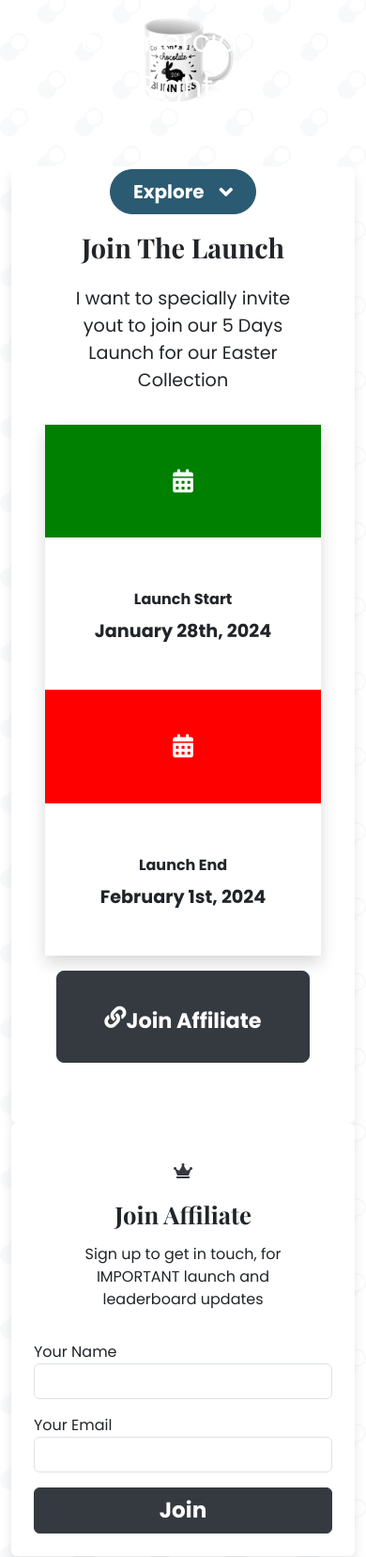
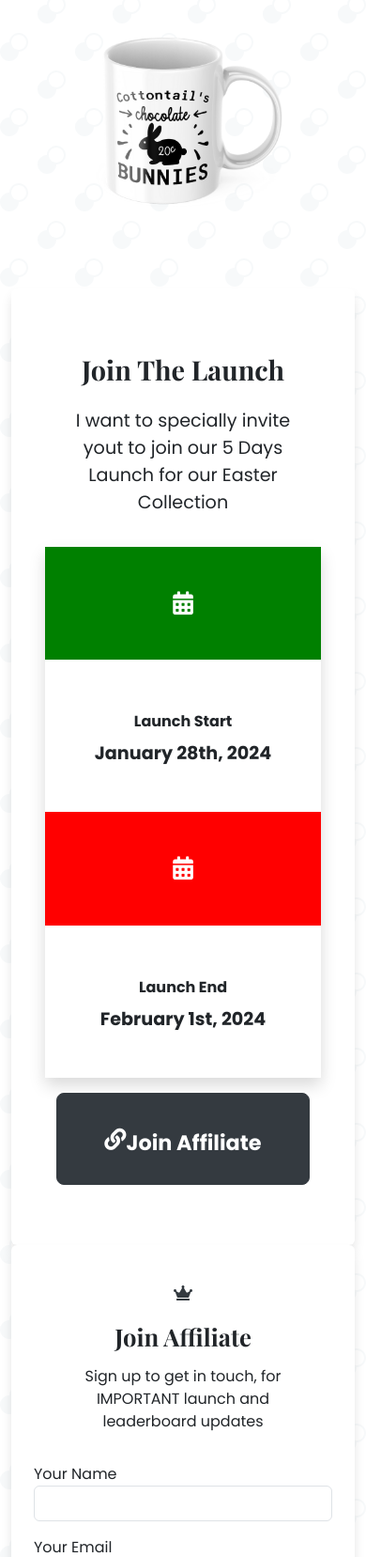
Before and after one commit to mdikavw/jv-easter-salespage, a PHP site: page / in a window 390 px wide. Shown: the part 845-2502 px from the top of the page at 94% size. Run offline with PHP 8.4, Linux system fonts and the light colour scheme; some libraries are stand-ins or nearby versions; some web fonts are replaced.

Commit message:
[FIX] Responsive

```diff
--- a/includes/cards.php
+++ b/includes/cards.php
@@ -1,19 +1,19 @@
 <div id="carouselExampleSlidesOnly" class="carousel slide" data-bs-ride="carousel" data-bs-interval="2000">
     <div class="carousel-inner">
         <div class="carousel-item active">
-            <img src="asset/carousel/1.png" class="d-block w-50 m-auto" alt="..." style="max-width: none">
+            <img src="asset/carousel/1.png"  class="d-block vw-100" style="max-height: 100vh; object-fit: contain;" alt="...">
         </div>
         <div class="carousel-item">
-            <img src="asset/carousel/2.png" class="d-block w-50 m-auto" alt="..." style="max-width: none">
+            <img src="asset/carousel/2.png"  class="d-block vw-100" style="max-height: 100vh; object-fit: contain;" alt="...">
         </div>
         <div class="carousel-item">
-            <img src="asset/carousel/3.png" class="d-block w-50 m-auto" alt="..." style="max-width: none">
+            <img src="asset/carousel/3.png" class="d-block vw-100" style="max-height: 100vh; object-fit: contain;" alt="...">
         </div>
         <div class="carousel-item">
-            <img src="asset/carousel/4.png" class="d-block w-50 m-auto" alt="..." style="max-width: none">
+            <img src="asset/carousel/4.png"  class="d-block vw-100" style="max-height: 100vh; object-fit: contain;" alt="...">
         </div>
         <div class="carousel-item">
-            <img src="asset/carousel/5.png" class="d-block w-50 m-auto" alt="..." style="max-width: none">
+            <img src="asset/carousel/5.png"  class="d-block vw-100" style="max-height: 100vh; object-fit: contain;" alt="...">
         </div>
     </div>
 </div>
--- a/includes/header.php
+++ b/includes/header.php
@@ -1,13 +1,13 @@
 <div class="container py-5 mb-auto">
     <div class="row justify-content-center align-items-center">
-        <div class="col d-flex justify-content-center gap-5 fw-bold fs-6">
+        <div class="col-md-6 d-flex justify-content-center justify-content-md-start gap-3 fw-bold fs-6 text-center text-md-start mb-3 mb-md-0">
             <a href="#" class="text-white text-decoration-none">PRODUCT</a>
             <span class="text-white">|</span>
             <a href="#" class="text-white text-decoration-none">AFFILIATE TOOLS</a>
             <span class="text-white">|</span>
             <a href="#" class="text-white text-decoration-none">PRIZE</a>
         </div>
-        <div class="col d-flex justify-content-end">
+        <div class="col-md-6 d-flex justify-content-center justify-content-md-end">
             <button type="button" class="btn btn-warning text-white fs-5 fw-bold px-4 py-2">Get Affiliate Link</button>
         </div>
     </div>
--- a/includes/headline.php
+++ b/includes/headline.php
@@ -2,20 +2,17 @@
     <div class="h-100 w-100 position-absolute">
         <div class="headline-overlay"></div>
         <div class="headline-img h-100 w-100 z-1 position-absolute"></div>
-        <div
-            class="h-100 w-100 d-flex flex-column justify-content-center align-items-center text-white z-2 position-absolute">
+        <div class="h-100 w-100 d-flex flex-column justify-content-center align-items-center text-white z-2 position-absolute">
             <?php include 'header.php' ?>
-            <div class="my-auto w-75 text-center d-flex flex-column justify-content-column align-items-center">
-                <h1 style="font-size: 4rem;">
+            <div class="my-auto text-center d-flex flex-column justify-content-column align-items-center">
+                <h1 id="headline">
                     New season, new savings! Shop our Easter collection now!
                 </h1>
-                <p style="font-size: 2rem">
+                <p id="headline-content">
                     Easter Special ending soon. So, HOP TO IT to get these Content with
                     Complete Private Label Commercial Use Rights
                 </p>
-                <button
-                    class="btn btn-primary px-4 py-2 my-5 fw-bold text-white d-flex align-items-center gap-3 rounded-5"
-                    onclick="document.getElementById('explore').scrollIntoView()">
+                <button class="btn btn-primary px-4 py-2 my-5 fw-bold text-white d-flex align-items-center gap-3 rounded-5" onclick="document.getElementById('explore').scrollIntoView()">
                     <div class="fs-5">
                         Explore
                     </div>
--- a/includes/welcome.php
+++ b/includes/welcome.php
@@ -1,5 +1,4 @@
-<div id="explore"
-    class="welcome-section container-fluid gap-4 p-5 bg-primary text-white d-flex flex-column justify-content-center align-items-center">
+<div id="explore" class="welcome-section container-fluid gap-4 bg-primary text-white d-flex flex-column justify-content-center align-items-center">
     <div class="welcome-ornament">
         <div class="welcome-ornament-left">
             <img src="asset/ornaments/curve-1.png" alt="">
@@ -15,12 +14,12 @@
     </div>
     <div class="row">
         <div class="col">
-            <h1>Our Easter Niche Bundle</h1>
+            <h1 class="text-center">Our Easter Niche Bundle</h1>
         </div>
     </div>
-    <div class="row justify-content-center align-items-center w-75">
+    <div class="row justify-content-center align-items-center">
         <div class="col text-center">
-            <h4>
+            <h4 id="welcome-content">
                 Ready to Make Your Sales Soar on Etsy, Fiverr, Amazon, RedBubble, Printify
                 and Your Own Web Store!
             </h4>
@@ -28,11 +27,11 @@
     </div>
     <div class="row">
         <div class="col d-flex justify-content-center">
-            <img src="asset/display.png" alt="" style="width: 70%">
+            <img id="img-welcome" src="asset/display.png" alt="">
         </div>
     </div>
-    <div class="row w-75">
-        <div class="col text-center">
+    <div class="row d-flex justify-content-center">
+        <div class="col-md-9 text-center mb-5">
             <p>
                 We're thrilled to have you here! At BunnyBling, we're all about
                 celebrating Easter in style. Our hopping Easter SVGs will bring a
--- a/style.css
+++ b/style.css
@@ -191,3 +191,42 @@
 .section-list i {
 	margin-right: 1rem;
 }
+
+@media (max-width: 576px) { /*HP*/
+	#headline {
+		font-size: 2.5rem;
+	}
+
+	#headline-content {
+		font-size: 1.2rem;
+		text-align: center;
+	}
+
+	#headline-caption {
+		font-size: 1.2rem;
+	}
+
+	#title-summary {
+		font-size: 1.5rem;
+	}
+
+	#content-summary {
+		font-size: 1.2rem;
+	}
+
+}
+
+@media (min-width: 768px) { /*Laptop*/
+	#headline {
+		font-size: 4rem;
+	}
+
+	#img-welcome {
+		width: 70%;
+	}
+
+	#btn-cta {
+		width: 50%;
+	}
+
+}
```
